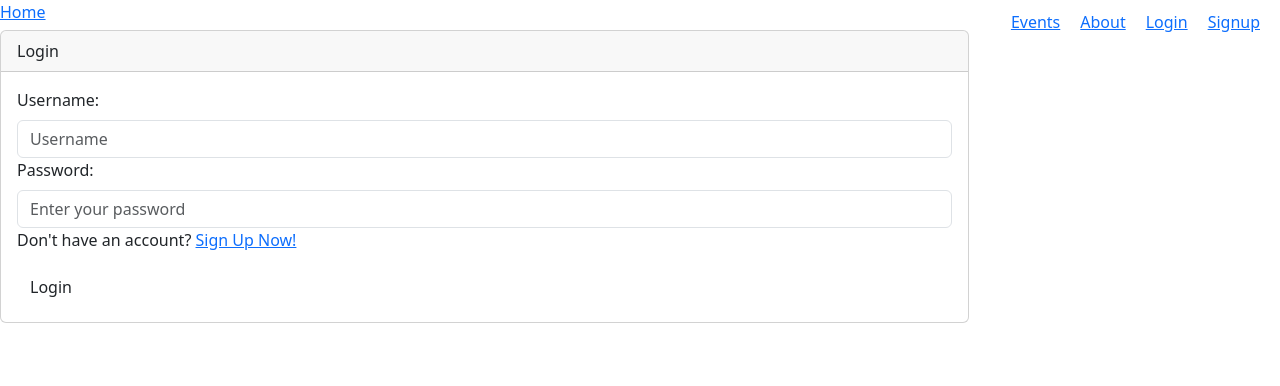
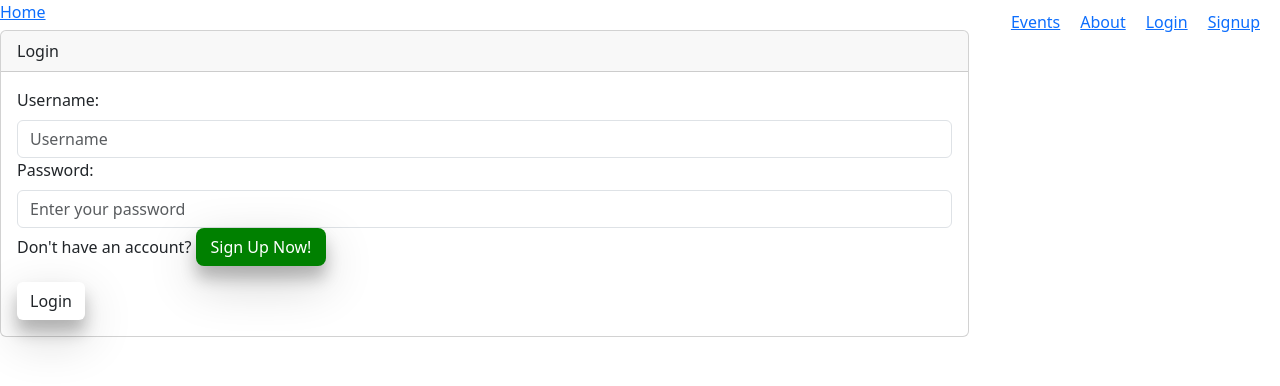
Before and after one commit to iammuirurimaina/EventMaster, a React (Create React App) app in the folder client/: page /login in a window 1280 px wide. Shown: the top 386 px of the page. Built offline with nearby package versions, Linux system fonts and the light colour scheme; no server answers.

Commit message:
Added styling

```diff
--- a/client/src/components/App.js
+++ b/client/src/components/App.js
@@ -13,6 +13,7 @@ import AboutUs from './AboutUs';
 import DisplayEvents from './DisplayEvents';
 import Events from './Events';
 import EventForm from './EventForm';
+
 
 
 // ...
--- a/client/src/components/NavBar.js
+++ b/client/src/components/NavBar.js
@@ -1,6 +1,7 @@
 import React from "react";
 import { Link } from "react-router-dom";
 import "./App.css"
+import "./Navbar.css"
 
 function NavBar({ user, onLogout }) {
   return (
--- /dev/null
+++ b/client/src/components/Navbar.css
@@ -0,0 +1,18 @@
+.Nav {
+    display: flexbox;
+    list-style-type: none;
+    margin: 0;
+    padding: 0;
+    overflow: visible;
+    color: white;
+    text-align: center;
+    background-color: white;
+    padding-left: 0%;
+    padding-bottom: 2%;
+    text-decoration-color: black;
+
+}
+
+/* .Nav:hover {
+    background-color: black;
+} */
--- /dev/null
+++ b/client/src/components/Search.css
@@ -0,0 +1,13 @@
+.px-3 py-2 border rounded-lg focus:outline-none focus:ring focus:border-blue-400 w-64 {
+    width: 130px;
+    box-sizing: border-box;
+    border: 2px solid #ccc;
+    border-radius: 4px;
+    font-size: 16px;
+    background-color: white;
+    background-image: url('');
+    background-position: 10px 10px;
+    background-repeat: no-repeat;
+    padding: 12px 20px 12px 40px;
+    transition: width 0.4s ease-in-out;
+}
--- a/client/src/components/SearchBar.js
+++ b/client/src/components/SearchBar.js
@@ -1,4 +1,5 @@
 import React, { useState } from 'react';
+import "./Search.css"
 
 function SearchBar() {
   const [searchTerm, setSearchTerm] = useState('');
--- a/client/src/components/Signup.js
+++ b/client/src/components/Signup.js
@@ -4,6 +4,7 @@ import { Formik, Form, Field, ErrorMessage } from "formik";
 import * as Yup from "yup";
 import { useState } from "react";
 import { Link, useNavigate } from "react-router-dom";
+import './signup.css'
 
 function Signup({ onSignup }) {
   const navigate = useNavigate();
--- /dev/null
+++ b/client/src/components/signup.css
@@ -0,0 +1,31 @@
+
+.login_link {
+    background-color: green;
+    color: white;
+    display: inline-block;
+    padding: 7px 15px;
+    text-align: center;
+    text-decoration: none;
+    cursor: pointer;
+    transition: background-color 0.3s, color 0.3s;
+    border-radius: 8px;
+    box-shadow: 0 12px 16px 0 rgba(0,0,0,0.24), 0 17px 50px 0 rgba(0,0,0,0.19);
+}
+
+.btn {
+    background-color: green;
+    color: white;
+    display: inline-block;
+    padding: 7px 15px;
+    text-align: center;
+    text-decoration: none;
+    cursor: pointer;
+    transition: background-color 0.3s, color 0.3s;
+    border-radius: 8px;
+    box-shadow: 0 12px 16px 0 rgba(0,0,0,0.24), 0 17px 50px 0 rgba(0,0,0,0.19);
+
+}
+
+.input-fields {
+
+}
```
